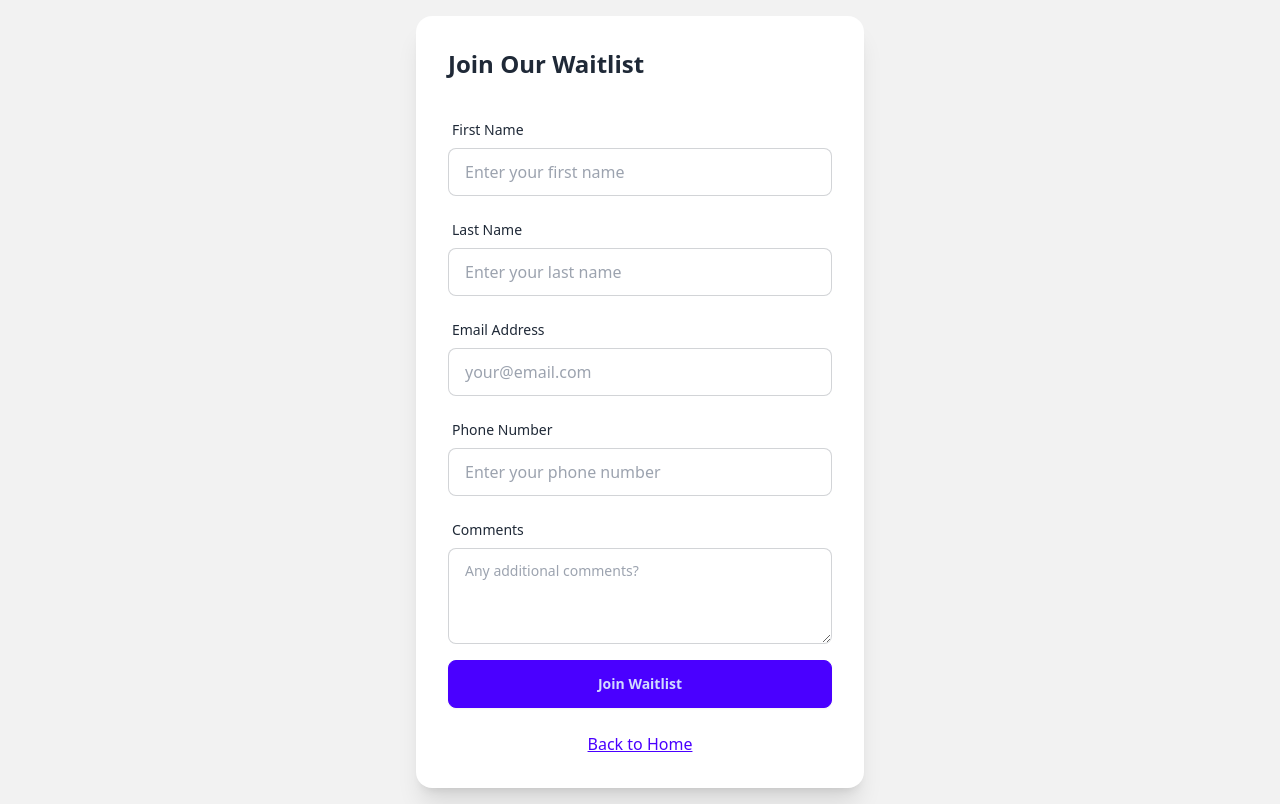
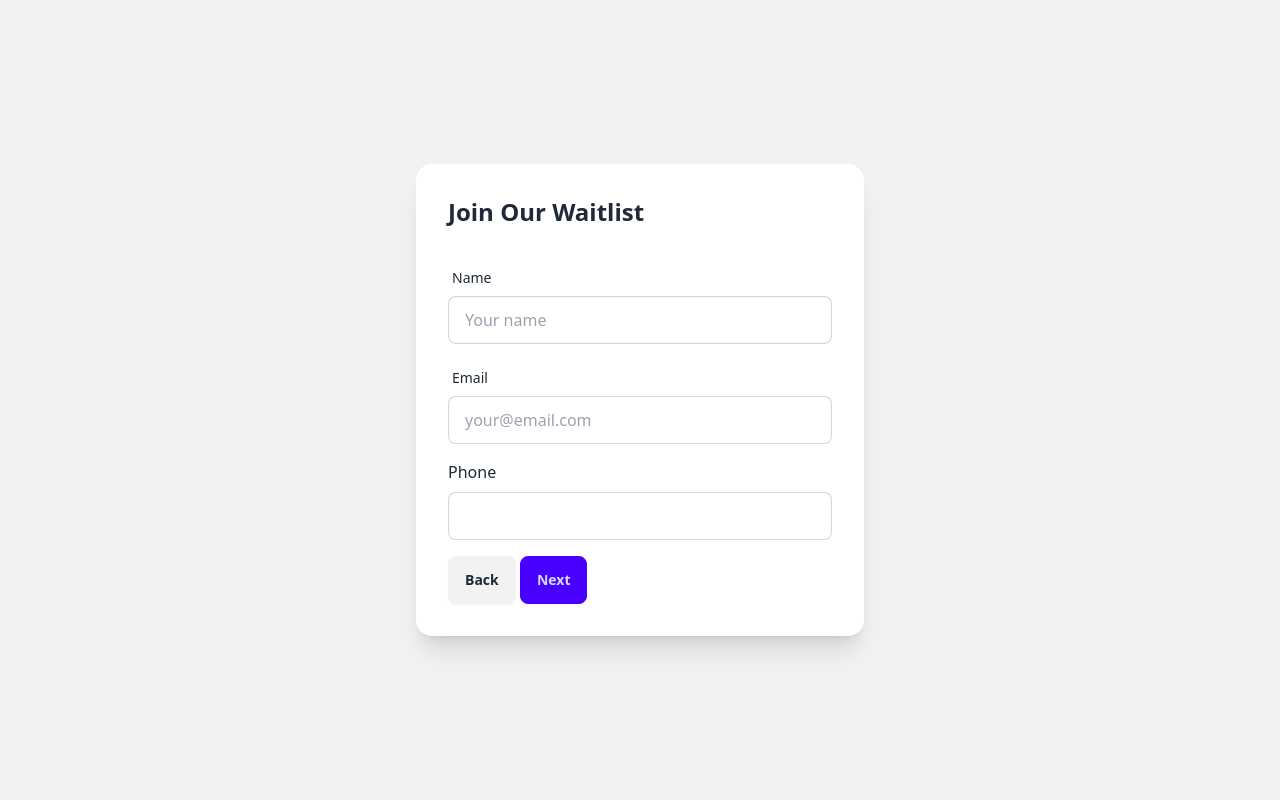
Before and after one commit to bucho86/flipTribeUs, a plain HTML site: page waitlist.html in a window 1280 px wide. Drawn offline with nearby package versions, Linux system fonts and the light colour scheme; files that its build step writes are made by us from their sources; files whose address does not match are found by name.

Commit message:
re did my waitlist section

```diff
--- a/waitlist.html
+++ b/waitlist.html
@@ -1,106 +1,63 @@
 <!DOCTYPE html>
 <html lang="en" data-theme="light">
 <head>
+
     <meta charset="UTF-8">
     <meta name="viewport" content="width=device-width, initial-scale=1.0">
-    <title>Join Waitlist</title>
+    <title>Join Waitlist - Your Product Name</title>
     <link href="https://cdn.jsdelivr.net/npm/daisyui@4.4.19/dist/full.min.css" rel="stylesheet" type="text/css" />
     <script src="https://cdn.tailwindcss.com"></script>
+    <link rel="stylesheet" href="css/styles.css">
 </head>
-<body class="bg-base-200">
-    <div class="min-h-screen flex items-center justify-center p-4">
-        <div class="card bg-base-100 shadow-xl w-full max-w-md">
+<body>
+                <!-- join our waitlist section -->
+    <div class="min-h-screen bg-base-200 flex items-center justify-center">
+        <div class="card bg-base-100 shadow-xl max-w-md w-full m-4">
             <div class="card-body">
-                <h2 class="card-title text-2xl font-bold mb-6">Join Our Waitlist</h2>
-
-                <form id="waitlistForm" class="space-y-4">
-                    <!-- First Name -->
+                <h2 class="card-title text-2xl font-bold text-center mb-6">Join Our Waitlist</h2>
+                <form id="waitlistForm" action="thank-you.html" class="space-y-4">
+                <!-- name input -->
                     <div class="form-control">
                         <label class="label">
-                            <span class="label-text">First Name</span>
+                            <span class="label-text">Name</span>
                         </label>
-                        <input
-                            type="text"
-                            id="firstName"
-                            name="firstName"
-                            placeholder="Enter your first name"
-                            class="input input-bordered w-full"
-                            required
-                        />
+                        <input type="text" placeholder="Your name" class="input input-bordered" required />
                     </div>
-
-                    <!-- Last Name -->
+                    <!-- email input -->
                     <div class="form-control">
                         <label class="label">
-                            <span class="label-text">Last Name</span>
+                            <span class="label-text">Email</span>
                         </label>
-                        <input
-                            type="text"
-                            id="lastName"
-                            name="lastName"
-                            placeholder="Enter your last name"
-                            class="input input-bordered w-full"
-                            required
-                        />
+                        <input type="email" placeholder="your@email.com" class="input input-bordered" required />
                     </div>
+                    <div class="mb-4">
+                        <label class="block mb-2">Phone</label>
+                        <input type="tel" id="phone" class="input input-bordered w-full" required>
+                    </div>
+                    <button type="button" class="btn back-btn">Back</button>
+                    <button type="button" class="btn btn-primary next-btn">Next</button>
+                </div>
 
-                    <!-- Email Address -->
-                    <div class="form-control">
-                        <label class="label">
-                            <span class="label-text">Email Address</span>
-                        </label>
-                        <input
-                            type="email"
-                            id="email"
-                            name="email"
-                            placeholder="your@email.com"
-                            class="input input-bordered w-full"
-                            required
-                        />
-                    </div>
+            <!-- Step 3: Comments -->
+            <div id="step3" class="step" style="display: none;">
+                <h2 class="text-xl mb-4">Additional Information</h2>
+                <div class="mb-4">
+                    <label class="block mb-2">Comments</label>
+                    <textarea id="comments" class="textarea textarea-bordered w-full h-24"></textarea>
+                </div>
 
-                    <!-- Phone Number -->
-                    <div class="form-control">
-                        <label class="label">
-                            <span class="label-text">Phone Number</span>
-                        </label>
-                        <input
-                            type="tel"
-                            id="phone"
-                            name="phone"
-                            placeholder="Enter your phone number"
-                            class="input input-bordered w-full"
-                            required
-                        />
-                    </div>
-
-                    <!-- Comments -->
-                    <div class="form-control">
-                        <label class="label">
-                            <span class="label-text">Comments</span>
-                        </label>
-                        <textarea
-                            id="comments"
-                            name="comments"
-                            placeholder="Any additional comments?"
-                            class="textarea textarea-bordered h-24"
-                        ></textarea>
-                    </div>
-
-                    <!-- Submit Button -->
+                    <!-- submit button -->
                     <div class="form-control mt-6">
-                        <button type="submit" class="btn btn-primary w-full">Join Waitlist</button>
+                        <button type="submit" class="btn btn-primary">Submit</button>
                     </div>
                 </form>
-
-                <!-- Back to Home Link -->
+                <!-- back home button -->
                 <div class="text-center mt-4">
                     <a href="index.html" class="link link-primary">Back to Home</a>
                 </div>
             </div>
         </div>
     </div>
-
     <script src="js/main.js"></script>
 </body>
 </html>
```
